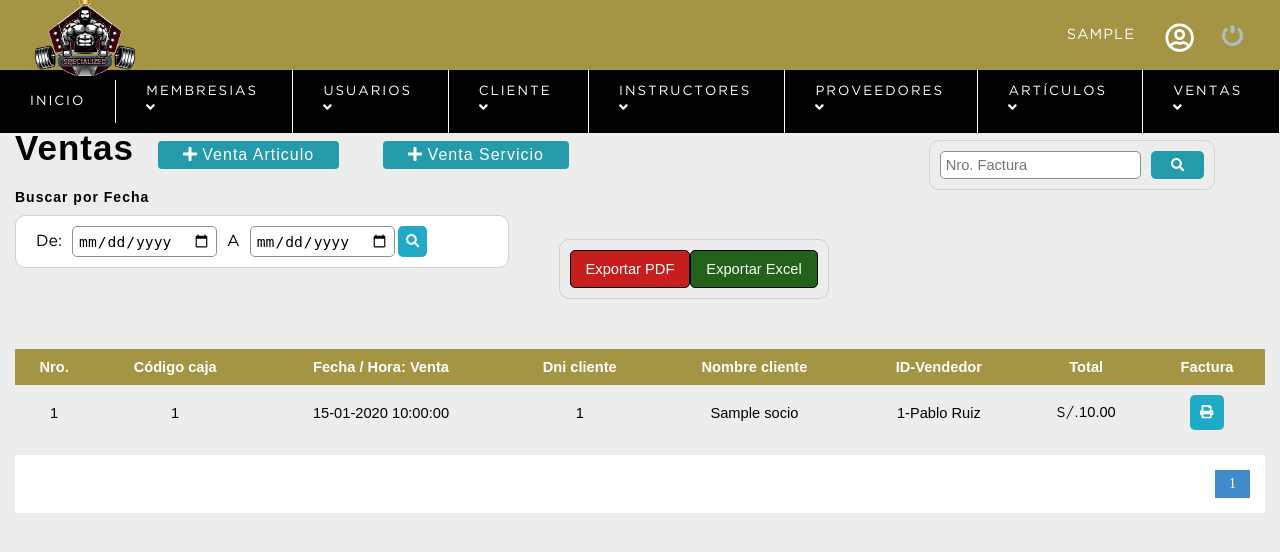
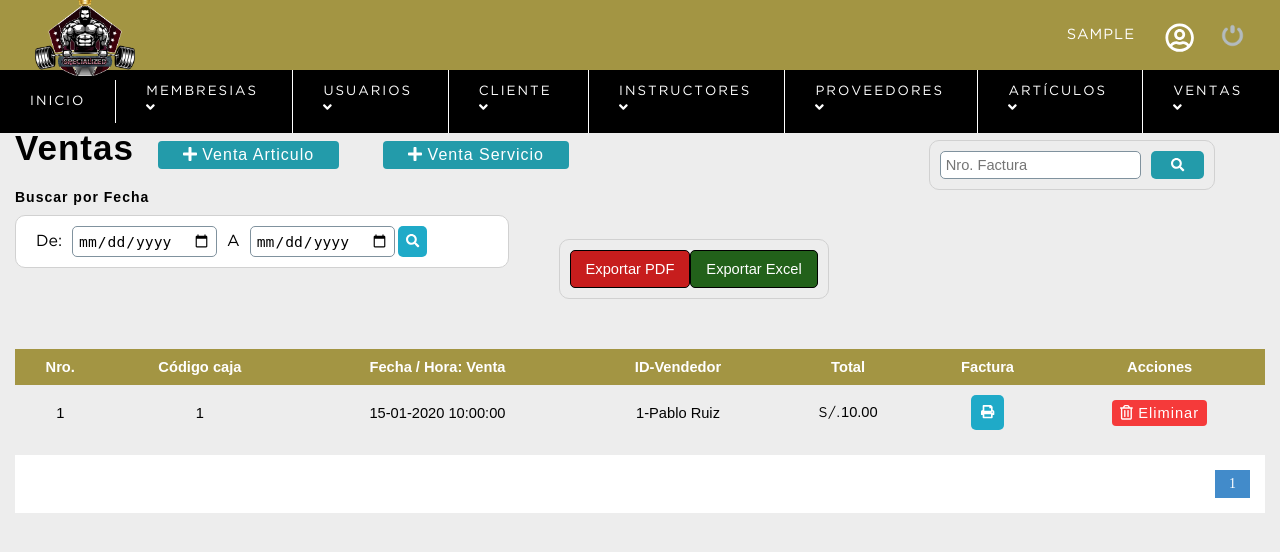
Before and after one commit to byZhetta/system-olympogym, a PHP site: page /sistema/ventas.php in a window 1280 px wide. Shown: the top 552 px of the page. Run offline with PHP 8.4, Linux system fonts and the light colour scheme; the visitor is signed in with stand-in values (Sample User, id 1); data comes from the database, SQL or seed files in the repository; tables that the repository leaves empty hold one stand-in row (values such as "Sample post").

Commit message:
Se añadio el eliminar ventas

```diff
--- a/sistema/eliminar_socio.php
+++ b/sistema/eliminar_socio.php
@@ -9,7 +9,7 @@
         }
         $idSocio = $_POST['idSocio'];
         //$query_delete = mysqli_query($conexionDB,"UPDATE socios SET estatus = 0 WHERE Id_Socio = $idSocio");
-        $query_delete = mysqli_query($conexionDB,"DELETE FROM socios WHERE Id_Socio = $idSocio ");
+        $query_delete = mysqli_query($conexionDB,"DELETE FROM socios WHERE Id_Socio = $idSocio");
         mysqli_close($conexionDB);
         if($query_delete){
             header("location: lista_socio.php");
--- a/sistema/index.php
+++ b/sistema/index.php
@@ -145,7 +145,11 @@
 				    $query = mysqli_query($conexionDB,"SELECT Estado, IdCaja FROM caja WHERE IdCaja = (SELECT MAX(IdCaja) FROM caja WHERE Cod_Empleado = '$user')");
 					$conexionDB->close();
 				    $resultado = mysqli_fetch_array($query);
+					if($resultado){
 						$estado = $resultado['Estado'];
+					}else{
+						$estado = "Cerrado";
+					}
 					if($estado == 'Abierto'){
 					?>
 				    	<div>
--- a/sistema/ingreso_caja.php
+++ b/sistema/ingreso_caja.php
@@ -55,13 +55,13 @@
 	<section id="container">
 
         <div class="form_register">
-            <h1>Ingreso de dinero ($)</h1>
+            <h1>Ingreso de dinero (S/.)</h1>
             <hr>
             <div class="alert"><?php echo isset($alert) ? $alert : ''; ?></div>
 
             <form action="" method="post">
                 <label for="sueldo">Importe: </label>
-                <input type="number" min="0.00" name="sueldo" id="sueldo" placeholder="Ingrese el importe ($)">
+                <input type="number" min="0.00" name="sueldo" id="sueldo" placeholder="Ingrese el importe (S/.)">
                 <br>
                 <button type="submit" class="link_edit"><i class="fas fa-cash-register"></i> Abrir Caja</button>
                 <a href="lista_caja.php" class="link_delete" style="float: right;"><i class="fas fa-minus-circle"></i> Cancelar</a>
--- a/sistema/registro_socio.php
+++ b/sistema/registro_socio.php
@@ -108,7 +108,7 @@
                     throw new Exception($conexionDB->error);
                 else {
                     $instruccSQL="INSERT INTO detalle_venta_servicios (Cod_Venta, Cod_Clase, Periodo, Fecha_Alta, Fecha_Vencim, Total)
-                                    VALUES (".$conexionDB->insert_id.", '$codClase', '$membresia', '$fecha_ingreso', '$fecha_vencimiento', '$costo')";
+                                    VALUES (".$conexionDB->insert_id.", '$codClase', '$membresia', '$fecha_ingreso', '$fecha_vencimiento', '$total')";
                     // Ejecutar la operación
                     $queryVentas_Item=$conexionDB->query($instruccSQL);
                     if (!$queryVentas_Item)
--- a/sistema/ventas.php
+++ b/sistema/ventas.php
@@ -41,11 +41,10 @@
                 <th>Nro.</th>
                 <th>Código caja</th>
                 <th>Fecha / Hora: Venta</th>
-                <th>Dni cliente</th>
-                <th>Nombre cliente</th>
                 <th>ID-Vendedor</th>
                 <th>Total</th>
                 <th>Factura</th>
+                <th>Acciones</th>
             </tr>
             <?php
                 //paginador
@@ -65,8 +64,8 @@
                 $total_paginas = ceil($total_registro / $por_pagina);
 
                 $query = mysqli_query($conexionDB,"SELECT v.IdVenta, v.Fecha, v.Cod_Caja, v.Cod_Socio, v.Total,
-                                                    s.Nombre as cliente, s.Dni as dnis, c.Cod_Empleado as empl, e.Nombre as nempl
-                                                    FROM ventas v INNER JOIN socios s ON v.Cod_Socio = s.Id_Socio
+                                                    c.Cod_Empleado as empl, e.Nombre as nempl
+                                                    FROM ventas v
                                                     INNER JOIN caja c ON v.Cod_Caja = c.IdCaja
                                                     INNER JOIN empleados e ON c.Cod_Empleado = e.IdEmpleado
                                                     ORDER BY IdVenta DESC LIMIT $desde,$por_pagina");
@@ -80,8 +79,6 @@
                             <td><?php echo $data["IdVenta"]; ?></td>
                             <td><?php echo $data["Cod_Caja"]; ?></td>
                             <td><?php echo date("d-m-Y H:i:s", strtotime($data["Fecha"])); ?></td>
-                            <td><?php echo $data["dnis"]; ?></td>
-                            <td><?php echo $data["cliente"]; ?></td>
                             <td><?php echo $data["empl"]; ?>-<?php echo $data["nempl"]; ?></td>
                             <td><span>S/.</span><?php echo $data["Total"]; ?></td>
                             <td>
@@ -90,6 +87,9 @@
                                         <button class="btn_view view_factura" type="button" cl="<?php echo $data["Cod_Socio"]; ?>" f="<?php echo $data["IdVenta"]; ?>"><i class="fas fa-print"></i></button>
                                     </div>
                                 </div>
+                            </td>
+                            <td>
+                                <a class="link_delete" href="eliminar_venta.php?id=<?php echo $data["IdVenta"]; ?>"><i class="far fa-trash-alt"></i> Eliminar</a>
                             </td>
                         </tr>
             <?php
```
Lines whose indentation alone changed are shown as unchanged.
